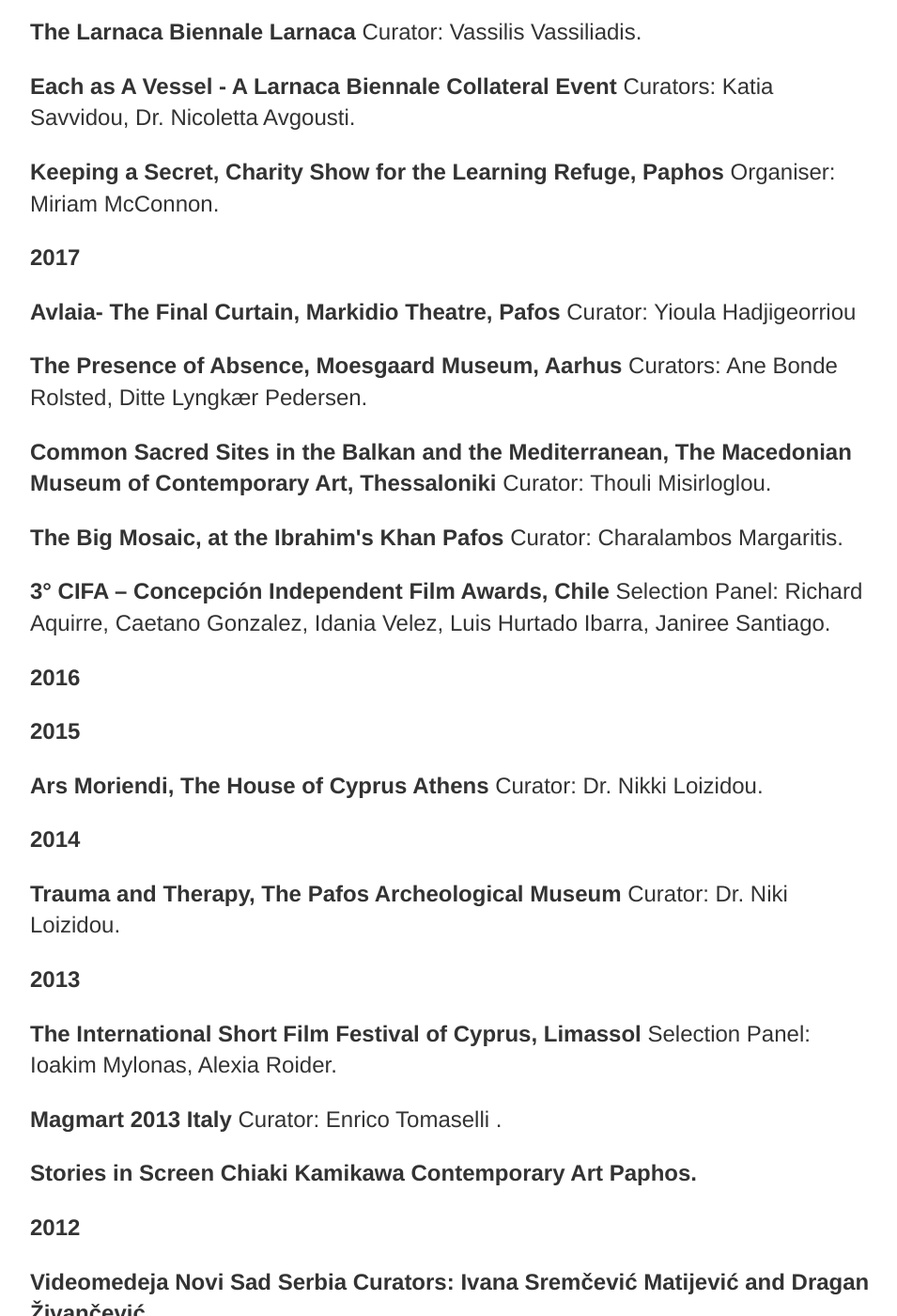
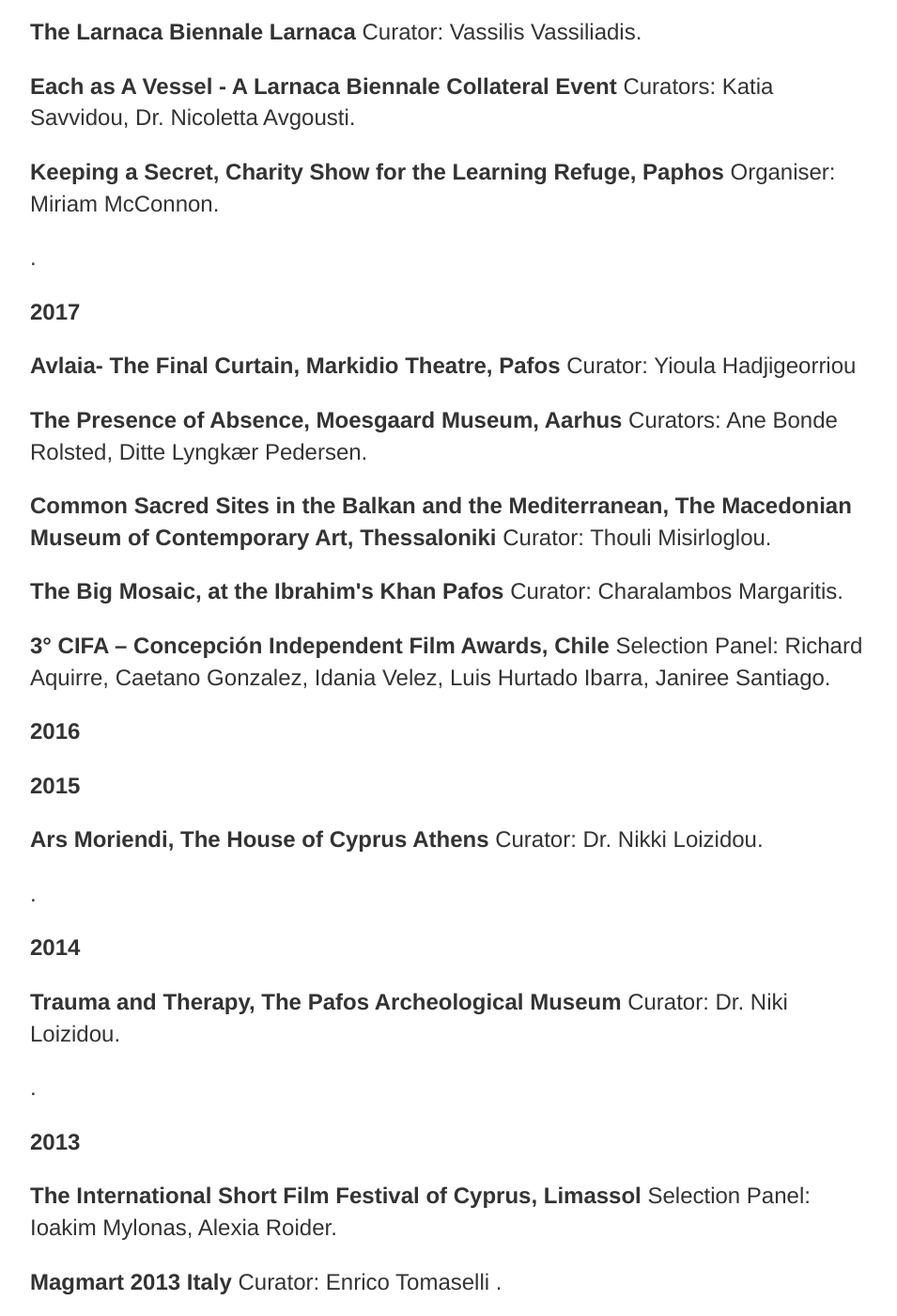
Before and after one commit to YiannosEconomou/Yiannos-E.net, a Jekyll site: the page built from cv.html, in a window 1280 px wide and 1400 px high, scrolled down 1116 px. Shown: the whole window at 94% size, without its empty margins (160-1115 px from the left). Built offline with Jekyll 4.4.1, drawn with Linux system fonts in a browser that asks for light colours.

Commit message:
Update cv.html

```diff
--- a/cv.html
+++ b/cv.html
@@ -31,7 +31,7 @@
 <p> <b>Keeping a Secret, Charity Show for the Learning Refuge, Paphos</b> Organiser: Miriam McConnon.
 <p>
 <p>
-	<p>
+	<p> .
 	<p>
 		<b><strong>2017</b></strong>
 
@@ -46,24 +46,25 @@
 <p>
 <p><b><strong>2015</b></strong>
 <p><b>Ars Moriendi, The House of Cyprus Athens</b> Curator: Dr. Nikki Loizidou.
-<p>
+<p> .
 <p>
 	<p>
 		<b><strong>2014</b></strong>
 		<p><b>Trauma and Therapy, The Pafos Archeological Museum</b> Curator: Dr. Niki Loizidou.
 
-<p>
+<p> .
 	<p>
 		<b><strong>2013</b></strong>
 <p><b>The International Short Film Festival of Cyprus, Limassol</b> Selection Panel: Ioakim Mylonas, Alexia Roider.
 <p><b>Magmart 2013 Italy</b> Curator: Enrico Tomaselli .
 <p><b>Stories in Screen Chiaki Kamikawa Contemporary Art Paphos.
-<p>
+<p> .
 	<p>
 		<b><strong>2012</b></strong>
 	<p><b>Videomedeja  Novi Sad Serbia</b> Curators: Ivana Sremčević Matijević and Dragan Živančević.
 <p><b>RoadblocksThe Evagoras and Cathleen Lanitis Foundation</b> Curators: Dr Antonis Danos and Helene Black.
 <p><b>Without Palia Ilectriki Pafos An art show on migration</b> initiated by Yiannos Economou, Curator: Yioula Hadjigeorgiou.
+	<p>.
 	<p>
 		<b><strong>2011</b></strong>
 		<p><b>The International Film Festival of Cyprus</b> Limassol
@@ -71,6 +72,7 @@
 
 	<p><b>Visual Pafos Palia Ilectriki Pafos</b> Curator: Christodoulos Callinos
 
+	<p>.
 	<p>
 		<b><strong>2010</b></strong>
 	<p><b>Raising Dust - Encounters in Relational Geography, Calvert 22 Foundation, London</b> Curator: Richard Appignanesi
@@ -83,8 +85,9 @@
 <p><b>The Little Black Fish Istanbul</b> Curators: Dr Antonis Danos, Zeynep Yasa Yaman.
 <p><b>Breaking Walls – Building Networks, The Macedonian Museum of Contemporary Art, Thessaloniki</b> Cutators: Iara Boubnova, Lydia Hatziiakovou, Christos Savvidis, Thalea Stefanidis.
 
-
-		<p><b><strong>2009</b></strong>
+<p>.
+	<p>
+	<p><b><strong>2009</b></strong>
 <p>
 		<b><strong>2008</b></strong>
 <p>
```
